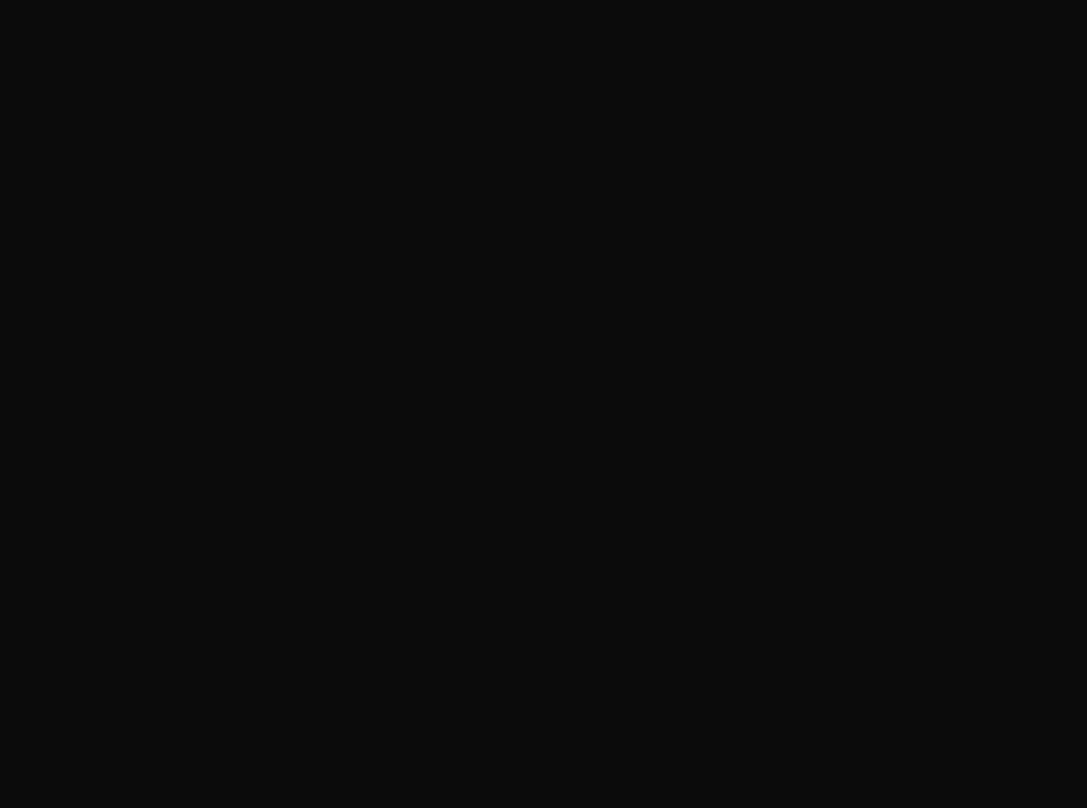
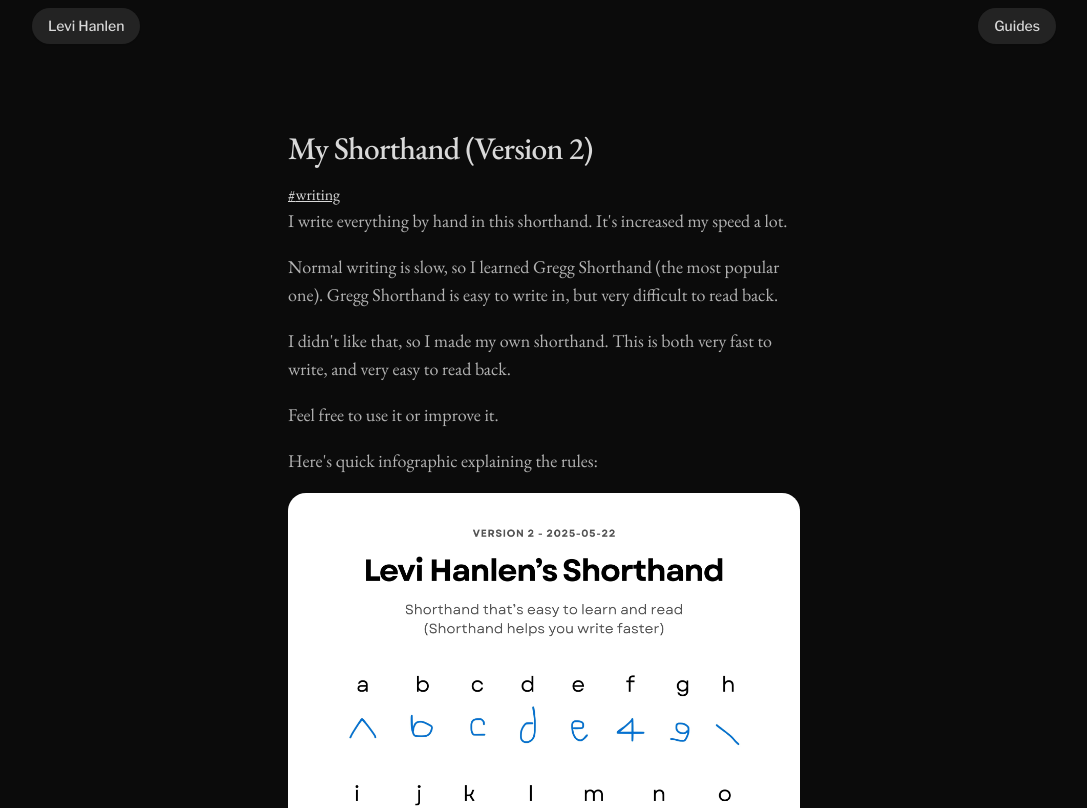
Before and after one commit to levihanlen/personal-website-nextjs, a Next.js app: page /blog/shorthand in a window 1280 px wide. Before the commit this address had no page. Shown: the top 808 px of the page, without its empty margins (96-1183 px from the left). Built offline with nearby package versions, Linux system fonts and the light colour scheme.

Commit message:
blog: my shorthand

```diff
--- a/app/blog/[slug]/page.tsx
+++ b/app/blog/[slug]/page.tsx
@@ -3,8 +3,7 @@ import path from "path";
 import matter from "gray-matter";
 import React from "react";
 import { AuthorSection } from "@/app/comp/AuthorSection";
-import { Article, CenteredArticle } from "@/app/comp/PageLayout";
-import { ShareBtns } from "@/app/comp/SocialShare";
+import { CenteredArticle } from "@/app/comp/PageLayout";
 import { RandomGuides } from "@/app/guides/comp/RandomGuides";
 import { GuideType } from "@/app/utils/types";
 import { MDXRemote } from "next-mdx-remote/rsc";
@@ -46,14 +45,7 @@ export default function Post({ params }: { params: { slug: string } }) {
   // const timeToRead = Math.max(Math.round(props.content.length / 5 / 250), 1);
   return (
     <>
-      <Article
-        className="mt-32"
-        right={
-          <div className="flex flex-col lh-card p-4 gap-4">
-            <ShareBtns />
-          </div>
-        }
-      >
+      <CenteredArticle className="mt-32">
         <h1 className="!mb-4">{props.frontMatter.title}</h1>
         <div className="flex flex-row flex-wrap items-start justify-start text-sm text-dark md:text-base">
           {props.frontMatter.tags.map((tag: string, index: number) => (
@@ -61,7 +53,7 @@ export default function Post({ params }: { params: { slug: string } }) {
           ))}
         </div>
         <MDXRemote {...{ source: props.content }} />
-      </Article>
+      </CenteredArticle>
       <EndCardArticle />
       <AuthorSection />
     </>
--- a/app/comp/PageLayout.tsx
+++ b/app/comp/PageLayout.tsx
@@ -168,7 +168,7 @@ export function Article({
   return (
     <div className="flex w-full flex-row justify-center">
       <article
-        className={`${ebGaramond.className} lh-prose-editor text-dark max-w-full flex-grow-0 self-center sm:px-0 lh-ml md:min-w-[576px] md:self-start ${className}`}
+        className={`${ebGaramond.className} lh-prose-editor text-dark text-base sm:text-lg max-w-full flex-grow-0 self-center sm:px-0 lh-ml md:min-w-[576px] md:self-start ${className}`}
       >
         {children}
       </article>
--- /dev/null
+++ b/blog/shorthand.mdx
@@ -0,0 +1,17 @@
+---
+title: "My Shorthand (Version 2)"
+date: "2025-09-26"
+tags: ["writing"]
+---
+
+I write everything by hand in this shorthand. It's increased my speed a lot.
+
+Normal writing is slow, so I learned Gregg Shorthand (the most popular one). Gregg Shorthand is easy to write in, but very difficult to read back.
+
+I didn't like that, so I made my own shorthand. This is both very fast to write, and very easy to read back.
+
+Feel free to use it or improve it.
+
+Here's quick infographic explaining the rules:
+
+![Shorthand infographic](/blog/hanlen-shorthand.jpg)
```
Also changed, not shown: public/blog/hanlen-shorthand.jpg (added).
